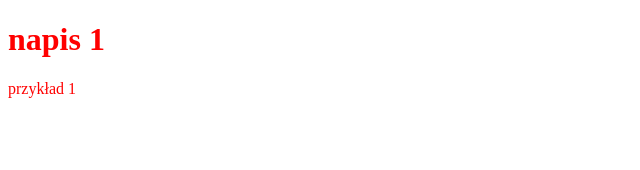
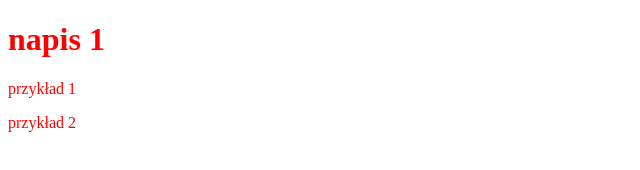
Before and after one commit to nsobisz/test, a plain HTML site: page index.html in a window 1280 px wide. Shown: the full height of the page, 0-640 px from the left. Drawn offline with Linux system fonts and the light colour scheme.

Commit message:
test klonu 1

```diff
--- a/index.html
+++ b/index.html
@@ -10,5 +10,6 @@
 <body>
 <h1> napis 1 </h1>
 <p> przykład 1</p>
+<p>przykład 2</p>
 </body>
 </html>
```
